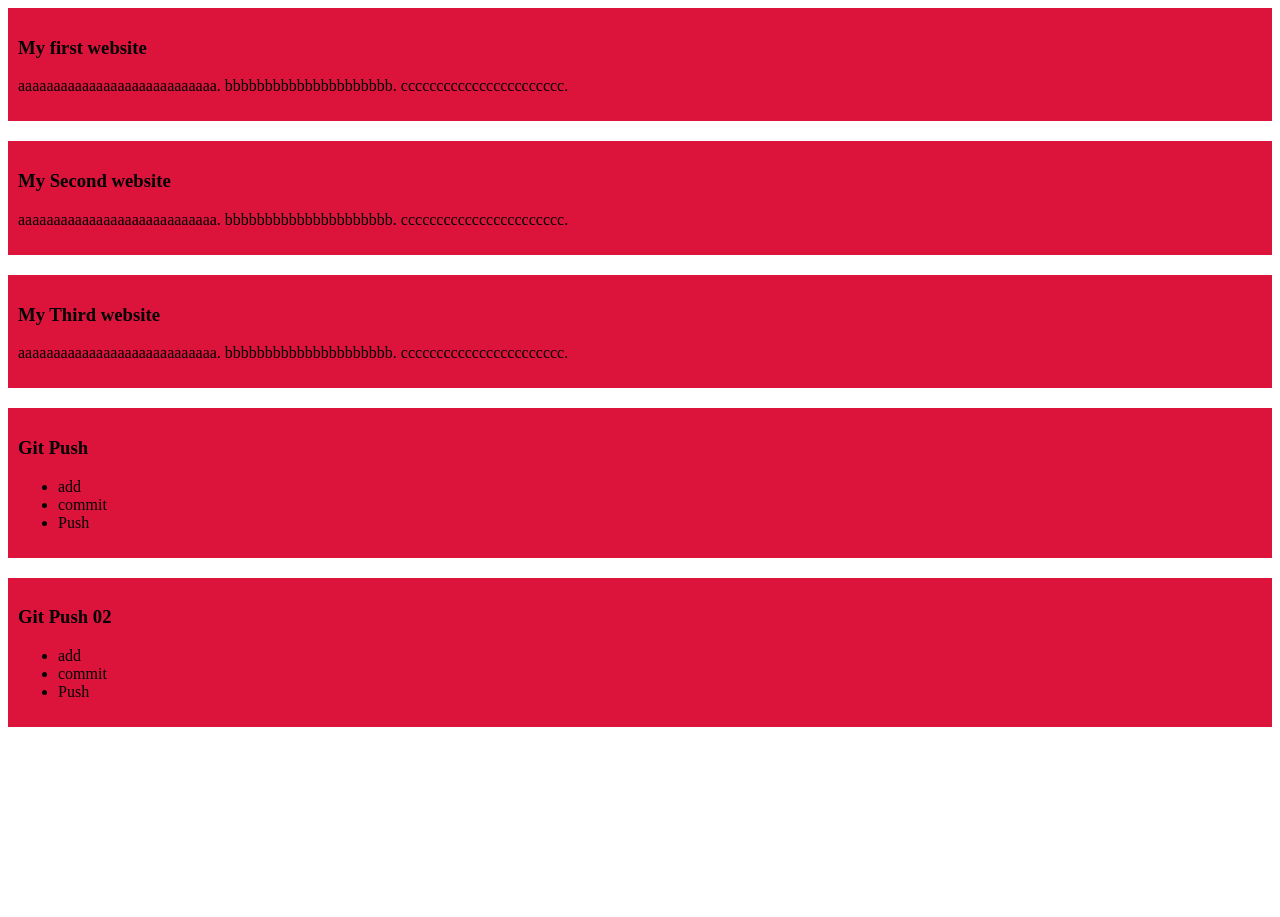
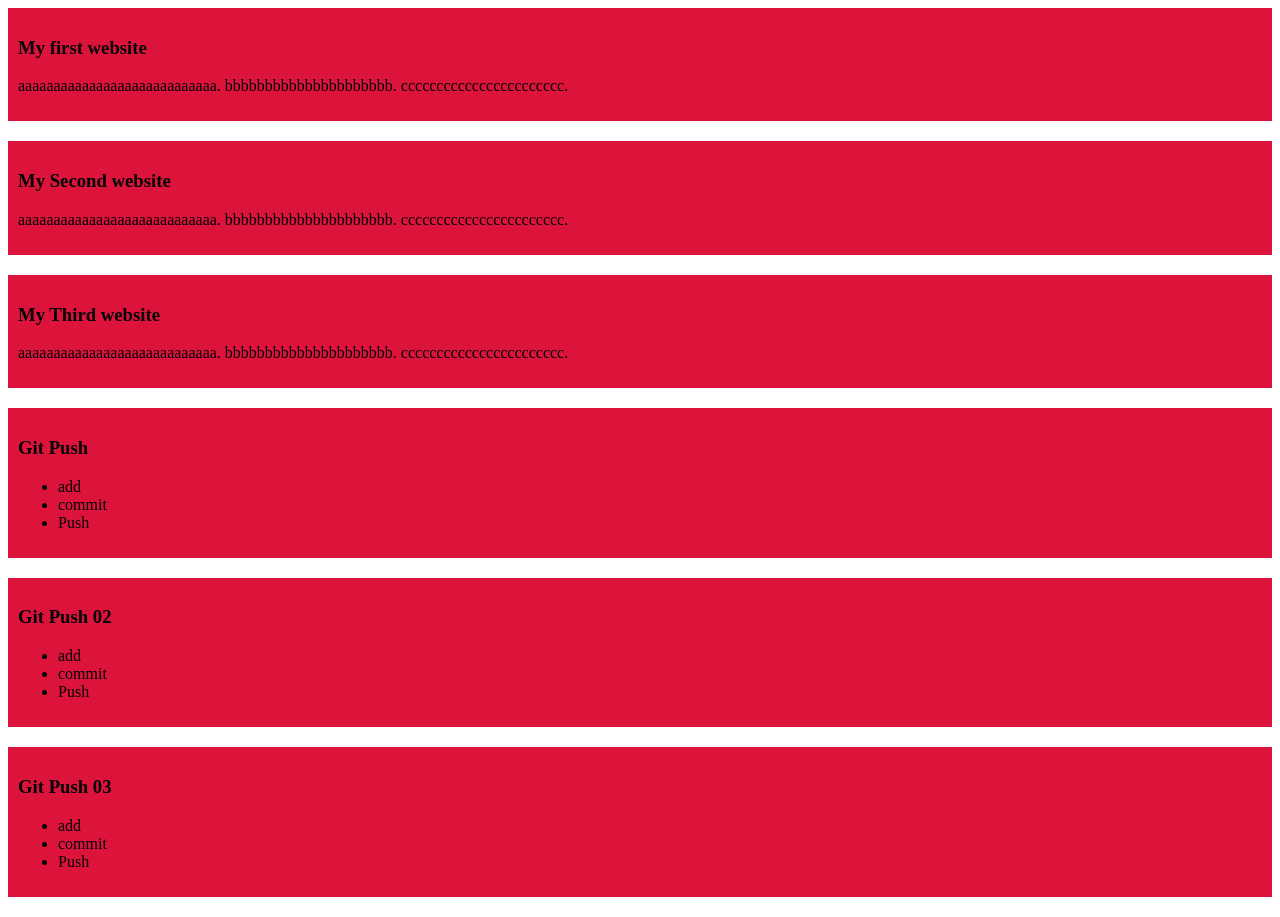
Before and after one commit to MdAktar143/my-shelly-coop-repo, a plain HTML site: page index.html in a window 1280 px wide. Before the commit the page ends 800 px from the top, so only its background shows below. Drawn offline with Linux system fonts and the light colour scheme.

Commit message:
new h3 div

```diff
--- a/index.html
+++ b/index.html
@@ -37,6 +37,14 @@
             <li>Push</li>
         </ul>
     </div>
+    <div>
+        <h3>Git Push 03</h3>
+        <ul>
+            <li>add</li>
+            <li>commit</li>
+            <li>Push</li>
+        </ul>
+    </div>
 
 </body>
 </html>
```
